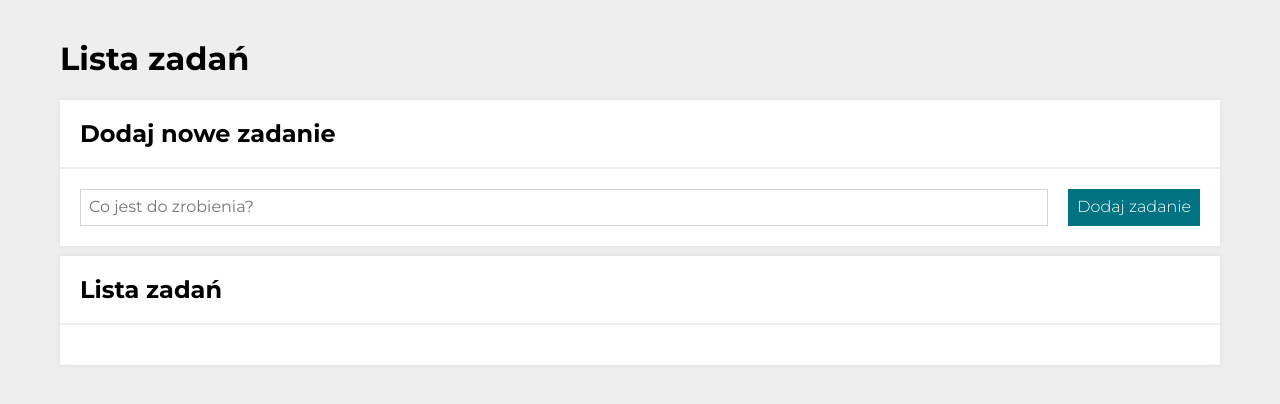
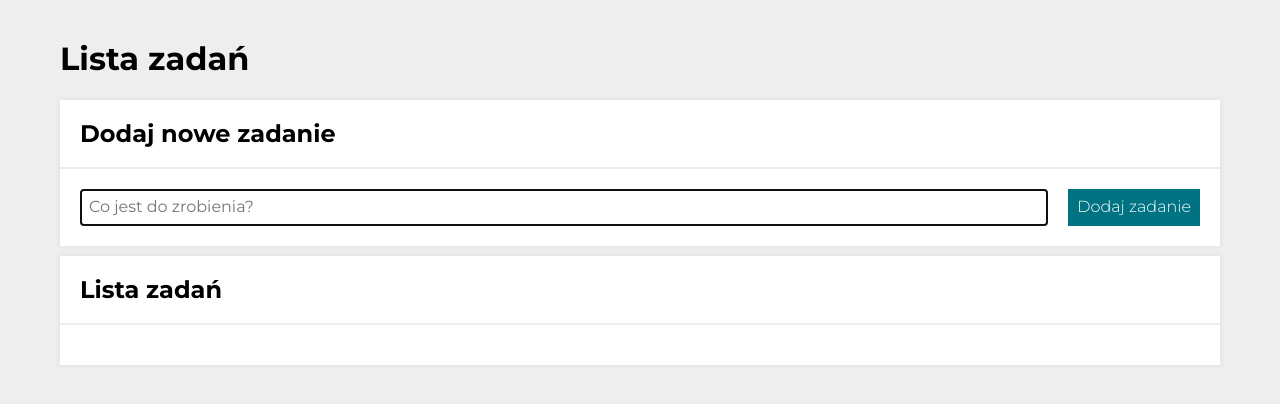
Before and after one commit to bedicooper/taskList__react, a React (Create React App) app: page / in a window 1280 px wide. Shown: the top 404 px of the page. Built offline with nearby package versions, Linux system fonts and the light colour scheme.

Commit message:
focus on input with useRef - useEffect

```diff
--- a/src/Form/index.js
+++ b/src/Form/index.js
@@ -1,10 +1,16 @@
-import { useState } from "react";
+import { useState, useEffect, useRef } from "react";
 import "./style.css";
 
 const Form = ({ addNewTask }) => {
     const [newTaskContent, setNewTaskContent] = useState("");
+    const inputRef = useRef(null);
+
+    useEffect(() => {
+        inputRef.current.focus();
+    }, []);
 
     const onInputChange = ({ target }) => setNewTaskContent(target.value);
+
     const onFormSubmit = (event) => {
         event.preventDefault();
 
@@ -21,6 +27,7 @@ const Form = ({ addNewTask }) => {
     return (
         <form className="form" onSubmit={onFormSubmit}>
             <input
+                ref={inputRef}
                 value={newTaskContent}
                 onChange={onInputChange}
                 className="form__field" name="addTask"
```
